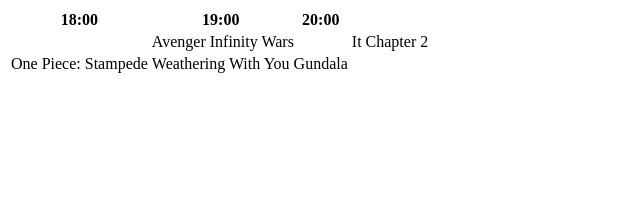
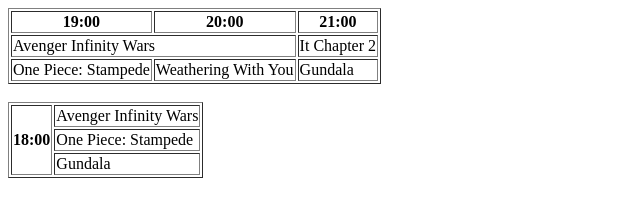
Before and after one commit to Pasifikus-Alfino/HTML-Dasar, a plain HTML site: page spanning-cell.html in a window 1280 px wide. Shown: the whole page, without its empty margins (0-640 px from the left). Drawn offline with Linux system fonts and the light colour scheme.

Commit message:
menambahkan materi baru

```diff
--- a/spanning-cell.html
+++ b/spanning-cell.html
@@ -12,14 +12,15 @@
     <!-- Column Spans
 
 Untuk merentangkan sebuah kolom (column spanning) kita bisa menggunakan atribut colspan pada elemen <td> atau <th>. Berikut contoh untuk penggunaan atribut colspan sehingga sebuah header mencangkup dua kolom. -->
-    <table>
+    <table border="">
         <tr>
-            <th>18:00</th>
+
             <th>19:00</th>
             <th>20:00</th>
+            <th>21:00</th>
         </tr>
         <tr>
-            <td> <td colspan="2">Avenger Infinity Wars</td>
+             <td colspan="2">Avenger Infinity Wars</td>
             <td>It Chapter 2</td></td>
         </tr>
         <tr>
@@ -28,5 +29,21 @@ Untuk merentangkan sebuah kolom (column spanning) kita bisa menggunakan atribut
             <td>Gundala</td>
         </tr>
     </table>
+    <br>
+    <!-- Row Spans
+
+Untuk merentangkan sebuah baris (row spanning) kita dapat menggunakan atribut rowspan. Sama seperti column spanning, tetapi atribut ini akan merentangkan sebuah sel ke bawah. Berikut contohnya. -->
+<table border="1">
+    <tr>
+        <th rowspan="3">18:00</th>
+       <td>Avenger Infinity Wars</td>
+    </tr>
+    <tr>
+        <td>One Piece: Stampede</td>
+    </tr>
+    <tr>
+        <td>Gundala</td>
+    </tr>
+</table>
 </body>
 </html>
```
Also changed, not shown: tabel.html (+15 -0 lines), special-karakter.html (added).
